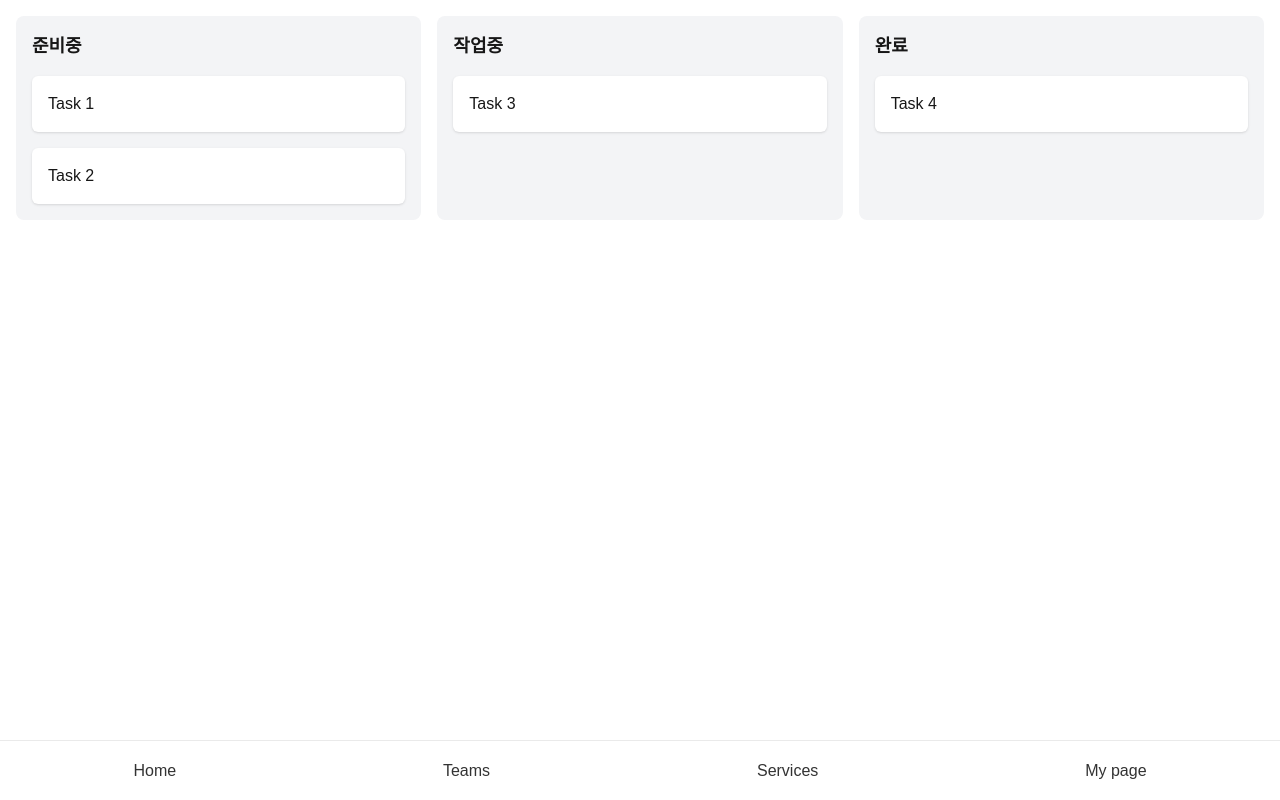
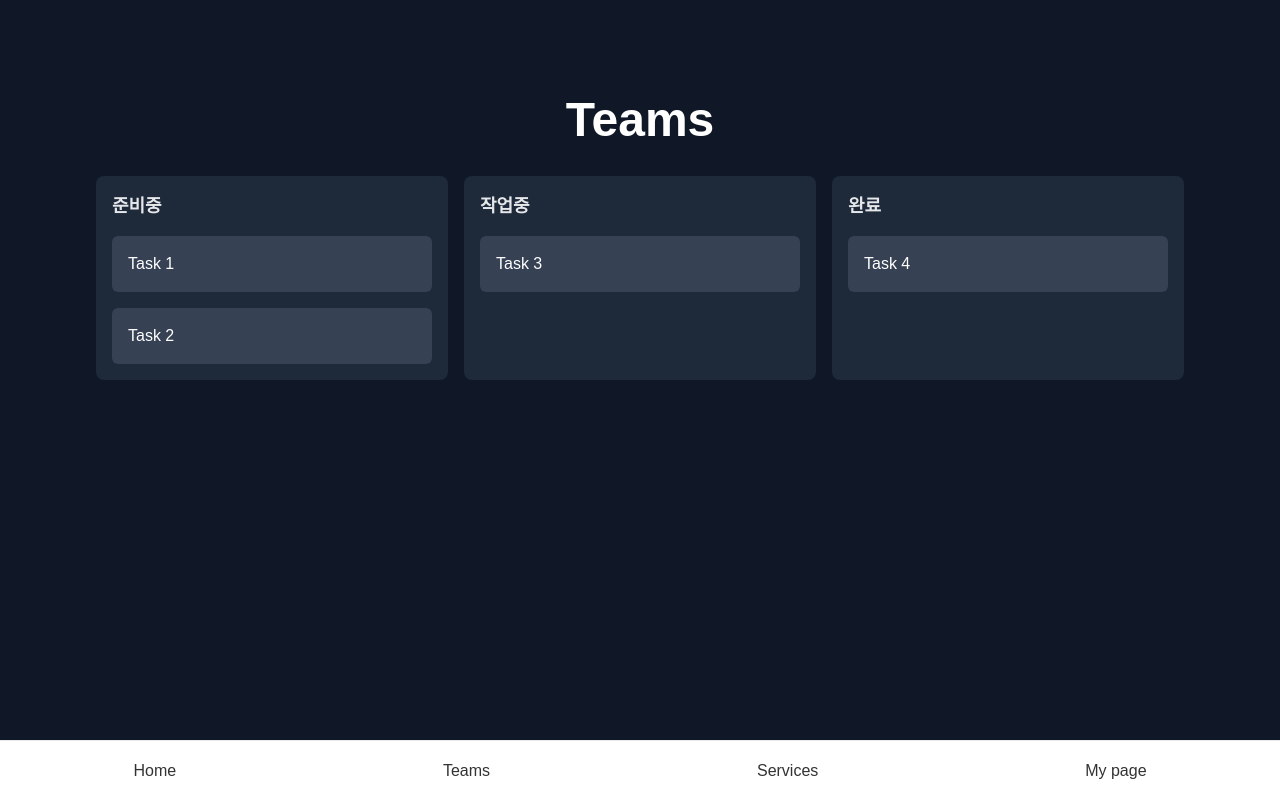
Before and after one commit to kon6443/next-bun, a Next.js app: page /teams in a window 1280 px wide. Built offline with nearby package versions, Linux system fonts and the light colour scheme.

Commit message:
[next-bun] UPDATE: /teams design

```diff
--- a/src/app/components/Column.tsx
+++ b/src/app/components/Column.tsx
@@ -6,8 +6,8 @@ export function Column({ id, title, tasks }: { id: string; title: string; tasks:
   const { setNodeRef } = useDroppable({ id });
 
   return (
-    <div ref={setNodeRef} className="w-full md:w-1/3 p-4 bg-gray-100 rounded-lg">
-      <h2 className="text-lg font-bold mb-4">{title}</h2>
+    <div ref={setNodeRef} className="w-full md:w-1/3 p-4 bg-gray-800 rounded-lg">
+      <h2 className="text-lg font-bold mb-4 text-gray-200">{title}</h2>
       <SortableContext id={id} items={tasks}>
         <div className="space-y-4">
           {tasks.map((task) => (
--- a/src/app/components/TaskCard.tsx
+++ b/src/app/components/TaskCard.tsx
@@ -10,7 +10,7 @@ export function TaskCard({ id, title }: { id: string; title: string }) {
   };
 
   return (
-    <div ref={setNodeRef} style={style} {...attributes} {...listeners} className="p-4 bg-white rounded-md shadow-sm">
+    <div ref={setNodeRef} style={style} {...attributes} {...listeners} className="p-4 bg-gray-700 rounded-md">
       {title}
     </div>
   );
--- a/src/app/teams/page.tsx
+++ b/src/app/teams/page.tsx
@@ -14,7 +14,7 @@ const initialTasks = {
   done: [{ id: "4", title: "Task 4" }],
 };
 
-const TeamsPage = () => {
+export default function TeamsPage() {
   const [tasks, setTasks] = useState(initialTasks);
 
   const handleDragEnd = (event: DragEndEvent) => {
@@ -79,14 +79,15 @@ const TeamsPage = () => {
   };
 
   return (
+    <main className="flex min-h-screen flex-col items-center p-8 sm:p-24 bg-gray-900 text-white">
+      <h1 className="text-5xl font-bold mb-8">Teams</h1>
       <DndContext onDragEnd={handleDragEnd} collisionDetection={closestCenter}>
-      <div className="flex space-x-4 p-4">
+        <div className="flex w-full max-w-6xl space-x-4">
           <Column id="todo" title="준비중" tasks={tasks.todo} />
           <Column id="inProgress" title="작업중" tasks={tasks.inProgress} />
           <Column id="done" title="완료" tasks={tasks.done} />
         </div>
       </DndContext>
+    </main>
   );
-};
-
-export default TeamsPage;
+}
```
Lines whose indentation alone changed are shown as unchanged.
